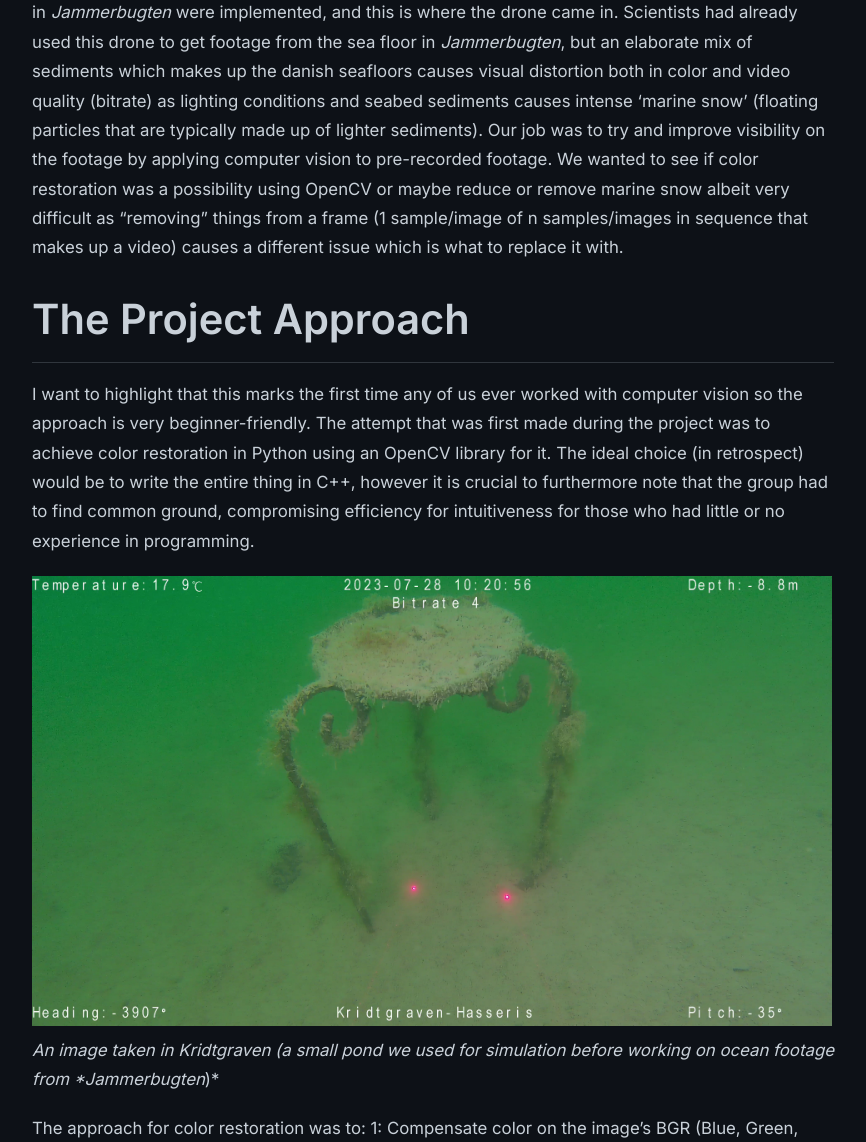
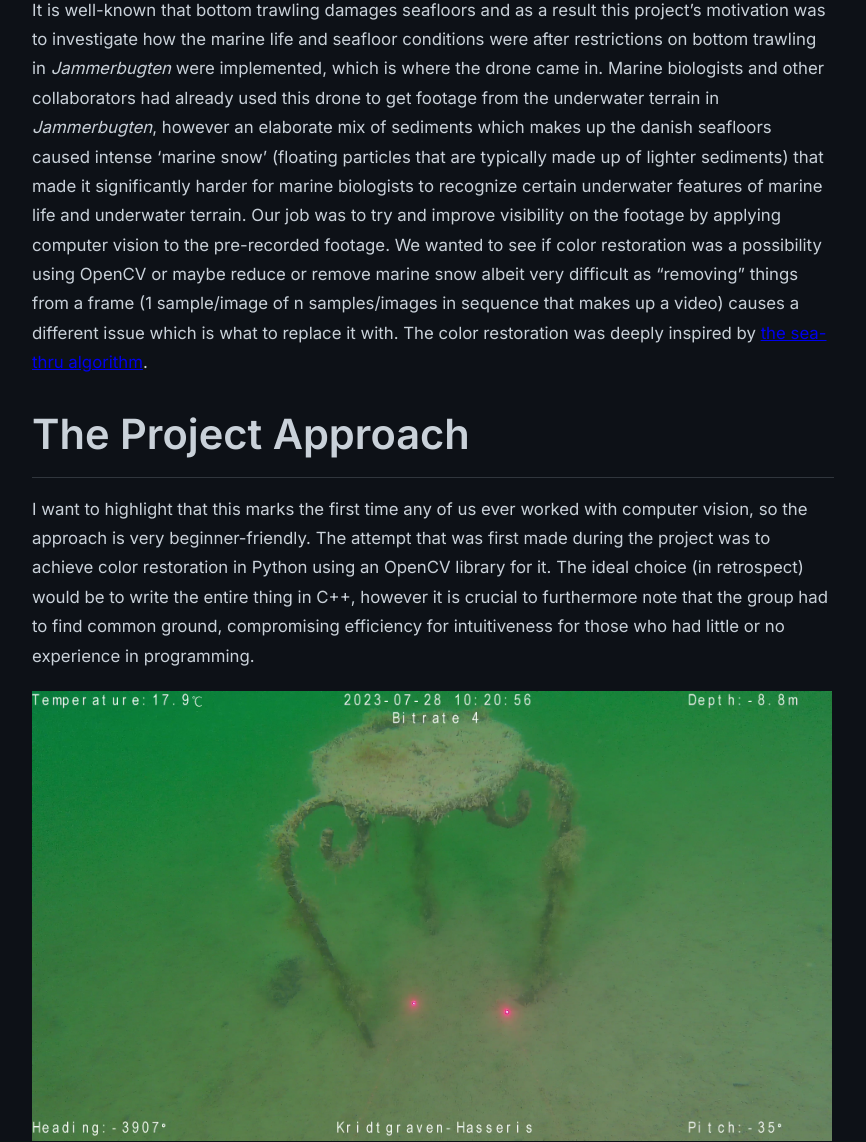
Before and after one commit to NikoBK/NikoBK.github.io, a Jekyll site: the page built from _posts/2023-12-18-underwater-img-enhance.md, in a window 1280 px wide and 1400 px high, scrolled down 1305 px, cut to the strip 258-1400 px from the top of the window. Shown: the whole strip, without its empty margins (207-1073 px from the left). Built offline with Jekyll 4.4.1, drawn with Linux system fonts in a browser that asks for light colours; some of the changed text lies outside the part shown.

Commit message:
update uv-rov post + add last edit date to post template

```diff
--- a/_layouts/post.html
+++ b/_layouts/post.html
@@ -14,7 +14,7 @@
 <main class="post-wrapper">
   <article class="post-content">
     <h1>{{ page.title }}</h1>
-    <p class="post-date">{{ page.date | date: "%B %d, %Y" }}</p>
+    <p class="post-date">Posted: {{ page.date | date: "%B %d, %Y" }}<br/>Last edited: {{ page.lastedit | date: "%B %d, %Y" }}</p>
 
     {{ content }}
 
--- a/_posts/2023-12-18-underwater-img-enhance.md
+++ b/_posts/2023-12-18-underwater-img-enhance.md
@@ -14,47 +15,44 @@
 - \[4\]: C# Video Processing Application Source Code: [Link](https://github.com/NikoBK/underwater-image-enhancement){:target="_blank" rel="noopener noreferrer"}
 
 # Introduction
-During my third semester at Aalborg University, my group and I worked on a underwater ROV (Remotely Operatde Vehicle) project where a [CHASING M2 Pro Max](https://www.chasing.com/en/chasing-m2pro-max.html){:target="_blank" rel="noopener noreferrer"}, developed by CHASING Innovation, was provided by the university for the project. The motivation for the project was to investigate bottom trawling in the danish coastal waters, namely *Jammerbugten*. The project included many studies, scientists, and members of the university.
+During my third semester at Aalborg University, my group and I worked on an underwater ROV (Remotely Operatde Vehicle) project where a [M2 Pro Max](https://www.chasing.com/en/chasing-m2pro-max.html){:target="_blank" rel="noopener noreferrer"} ROV, developed by CHASING Innovation, was provided for the project by the university. The motivation for the project was to investigate bottom trawling consequences in the danish coastal waters, namely *Jammerbugten*. The project included many studies, scientists, and members of the university who where in collaboration with us during this project.
 
 There is a publicly available reference to this project on Aalborg University's website which can be found [\[1\]](https://vbn.aau.dk/en/projects/unders%C3%B8gelser-af-havbundsforhold-og-bundsl%C3%A6bende-redskabers-p%C3%A5vir){:target="_blank" rel="noopener noreferrer"}.
 
-![test image]({{ 'https://www.aaudxp-cms.aau.dk/media/yfslb5xf/bomtrawl01.jpg?width=960&format=webp' }}){: .w800 }\
+![bottom trawling seen on sonar]({{ 'https://www.aaudxp-cms.aau.dk/media/yfslb5xf/bomtrawl01.jpg?width=960&format=webp' }}){: .w800 }\
 *Sonar image of a seabed where bottom trawling has been used. Image belongs to Aalborg University [\[2\]](https://www.bio.aau.dk/kortlaegning-viser-bomtrawls-voldsomme-skader-pa-havmiljoet-n99559){:target="_blank" rel="noopener noreferrer"}*
 
-It is well-known that bottom trawling damages seafloors and as a result this project's motivation was to investigate how the marine life and seafloor conditions were after restrictions on bottom trawling in *Jammerbugten* were implemented, and this is where the drone came in. Scientists had already used this drone to get footage from the sea floor in *Jammerbugten*, but an elaborate mix of sediments which makes up the danish seafloors causes visual distortion both in color and video quality (bitrate) as lighting conditions and seabed sediments causes intense 'marine snow' (floating particles that are typically made up of lighter sediments). Our job was to try and improve visibility on the footage by applying computer vision to pre-recorded footage. We wanted to see if color restoration was a possibility using OpenCV or maybe reduce or remove marine snow albeit very difficult as "removing" things from a frame (1 sample/image of n samples/images in sequence that makes up a video) causes a different issue which is what to replace it with.
+It is well-known that bottom trawling damages seafloors and as a result this project's motivation was to investigate how the marine life and seafloor conditions were after restrictions on bottom trawling in *Jammerbugten* were implemented, which is where the drone came in. Marine biologists and other collaborators had already used this drone to get footage from the underwater terrain in *Jammerbugten*, however an elaborate mix of sediments which makes up the danish seafloors caused intense 'marine snow' (floating particles that are typically made up of lighter sediments) that made it significantly harder for marine biologists to recognize certain underwater features of marine life and underwater terrain. Our job was to try and improve visibility on the footage by applying computer vision to the pre-recorded footage. We wanted to see if color restoration was a possibility using OpenCV or maybe reduce or remove marine snow albeit very difficult as "removing" things from a frame (1 sample/image of n samples/images in sequence that makes up a video) causes a different issue which is what to replace it with. The color restoration was deeply inspired by [the sea-thru algorithm](https://openaccess.thecvf.com/content_CVPR_2019/papers/Akkaynak_Sea-Thru_A_Method_for_Removing_Water_From_Underwater_Images_CVPR_2019_paper.pdf){:target="_blank" rel="noopener noreferrer"}.
 
 # The Project Approach
-I want to highlight that this marks the first time any of us ever worked with computer vision so the approach is very beginner-friendly. The attempt that was first made during the project was to achieve color restoration in Python using an OpenCV library for it. The ideal choice (in retrospect) would be to write the entire thing in C++, however it is crucial to furthermore note that the group had to find common ground, compromising efficiency for intuitiveness for those who had little or no experience in programming.
+I want to highlight that this marks the first time any of us ever worked with computer vision, so the approach is very beginner-friendly. The attempt that was first made during the project was to achieve color restoration in Python using an OpenCV library for it. The ideal choice (in retrospect) would be to write the entire thing in C++, however it is crucial to furthermore note that the group had to find common ground, compromising efficiency for intuitiveness for those who had little or no experience in programming.
 
-![test image]({{ 'https://raw.githubusercontent.com/NikoBK/NikoBK.github.io/refs/heads/dev/images/underwater-drone/kridtgrav_stool.jpg' }}){: .w800 }\
+![the taken image]({{ 'https://raw.githubusercontent.com/NikoBK/NikoBK.github.io/refs/heads/dev/images/underwater-drone/kridtgrav_stool.jpg' }}){: .w800 }\
 *An image taken in Kridtgraven (a small pond we used for simulation before working on ocean footage from *Jammerbugten*)*
 
-The approach for color restoration was to:
-1: Compensate color on the image's BGR (Blue, Green, Red) channels based on the presence of green color. As you dive deeper into any body of water various wavelengths of light start to get scattered and absorbed leaving only a selection of colors (wavelengths) present at any depth. In our case we had a high presence of green color. Very often you'd see a strong blue presence in underwater computer vision and color restoration projects globally.
+The approach for color restoration was to first compensate color on the image BGR (Blue, Green, Red) channels based on the presence of green color. As you dive deeper into any body of water various wavelengths of light start to get scattered and absorbed leaving only a selection of colors (wavelengths) present at any depth. In our case we had a high presence of green color. Very often you would see a strong blue presence in underwater computer vision and color restoration projects globally.
 
-![test image]({{ 'https://raw.githubusercontent.com/NikoBK/NikoBK.github.io/refs/heads/dev/images/underwater-drone/kridtgrav_stool_cc.jpg' }}){: .w800 }\
+![color correction applied]({{ 'https://raw.githubusercontent.com/NikoBK/NikoBK.github.io/refs/heads/dev/images/underwater-drone/kridtgrav_stool_cc.jpg' }}){: .w800 }\
 *Reference object in frame with color compensation applied*
 
-After compensating for presence of green in the BGR image, we would run a white balance algorithm to bring up the intensity of already marine life and objects on the seabed that were greyed out by marine snow, sediment or perhaps just a hue of other colors from the slightly murky water.
+After compensating for presence of green in the BGR image, we would run a white balance algorithm to bring up the intensity assumed "true" white colors present on marine life aswell as objects on the seabed where the "true" color of it might have been dulled or murked/masked by marine snow, sediment or perhaps just a hue of other colors from the dense and murky water that make up the danish sea environments.
 
-![test image]({{ 'https://raw.githubusercontent.com/NikoBK/NikoBK.github.io/refs/heads/dev/images/underwater-drone/kridtgrav_stool_wb.jpg' }}){: .w800 }\
+![white balance applied]({{ 'https://raw.githubusercontent.com/NikoBK/NikoBK.github.io/refs/heads/dev/images/underwater-drone/kridtgrav_stool_wb.jpg' }}){: .w800 }\
 *White balance applied*
 
-From here this becomes a slightly more complex approach and I won't go too far in depth with color spaces and algorithms for this post (maybe in the future).
+From here this becomes a slightly more complex approach and I won't go too far in depth with color spaces and algorithms for this post (maybe in the future), but the next step is to apply CLAHE (Contrast Limited Adaptive Histogram Equalization). We apply it to the image from the video but converted from the RGB/BRG color domain to the LAB color domain. This is because the LAB (Lightness, A-channel, B-channel) color space arranges its colors and values in a way that simulates color perception in the human brain (and eyes I guess). A great benefit of using this color space is that the channels are independent of each other meaning the perceptual lightness channel can be altered/modified without changing the colors.
 
-2: Apply CLAHE (Contrast Limited Adaptive Histogram Equalization) to the image from the video but converted from the RGB/BRG color domain to the LAB color domain. This is because the LAB (Lightness, A-channel, B-channel) color space arranges its colors and values in a way that simulates color perception in the human brain (and eyes I guess). A great benefit of using this color space is that the channels are independent of each other meaning the perceptual lightness channel can be altered/modified without changing the colors.
-
-![test image]({{ 'https://raw.githubusercontent.com/NikoBK/NikoBK.github.io/refs/heads/dev/images/underwater-drone/kridtgrav_stool_clahe.jpg' }}){: .w800 }\
+![CLAHE applied]({{ 'https://raw.githubusercontent.com/NikoBK/NikoBK.github.io/refs/heads/dev/images/underwater-drone/kridtgrav_stool_clahe.jpg' }}){: .w800 }\
 *Contrast Limited Adaptive Histogram Equalization (CLAHE) applied*
 
 In the end the difference can be seen by comparing the input and output frames side to side:
 
-![test image]({{ 'https://raw.githubusercontent.com/NikoBK/NikoBK.github.io/refs/heads/dev/images/underwater-drone/color-compare.png' }}){: .w800 }\
+![a comparison]({{ 'https://raw.githubusercontent.com/NikoBK/NikoBK.github.io/refs/heads/dev/images/underwater-drone/color-compare.png' }}){: .w800 }\
 *Left: Input frame, Right: Output frame*
 
 ---
 # Performance
-While the difference between the aforementioned results are pretty good for a beginner project, not to forget it is a third semester project on a minor in Robotics, there is a lot to be said about the performance of the algorithms and the goal of the project. The above is all for processing a single frame (a still image) and the goal was to make visibility better when reviewing the footage so that marine biologists at Aalborg University could see the marine life and environment better which means processing all frames within the video. This proved to be a massive undertaking as the Python wrapper for OpenCV is not fast and efficient. This resulted in the group and I reduced the scope to writing a scientific report on what we had learnt regarding color theory, the behavior and physics of light, marine biology and more.
+While the difference between the aforementioned results are pretty good for a beginner project (*not to forget it is a third semester project on a minor in Robotics*), there is a lot to be said about the performance of the algorithms and the goal of the project. The above is all for processing a single frame (a still image) and the goal was to make visibility better when reviewing the footage so that marine biologists at Aalborg University could see the marine life and environment better which means processing all frames within the video. This proved to be a massive undertaking as the Python wrapper for OpenCV is not fast and efficient. This resulted in the group and I reduced the scope to writing a scientific report on what we had learnt regarding color theory, the behavior and physics of light, marine biology and more.
 
 After the project, however, I started looking toward C# as a stepping-stone to eventually grasp OpenCV in C++ (this could be a future project) and began work on an application in Windows Forms that could process the video live while playing, which means not only could you display the input and output side to side as it was playing (assuming the post-processing was not too computationally expensive on your hardware) which meant live image processing during drone operation could, in theory, be possible.
 
```
Also changed, not shown: other parts of _posts/2023-12-18-underwater-img-enhance.md (+2 -1 lines).
